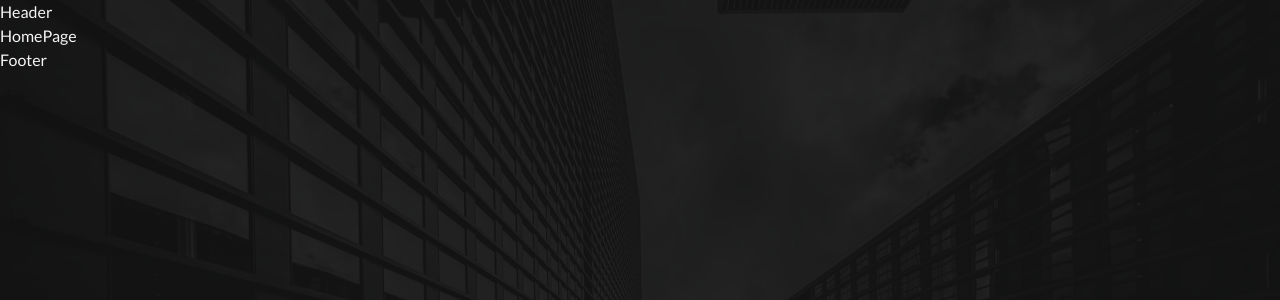
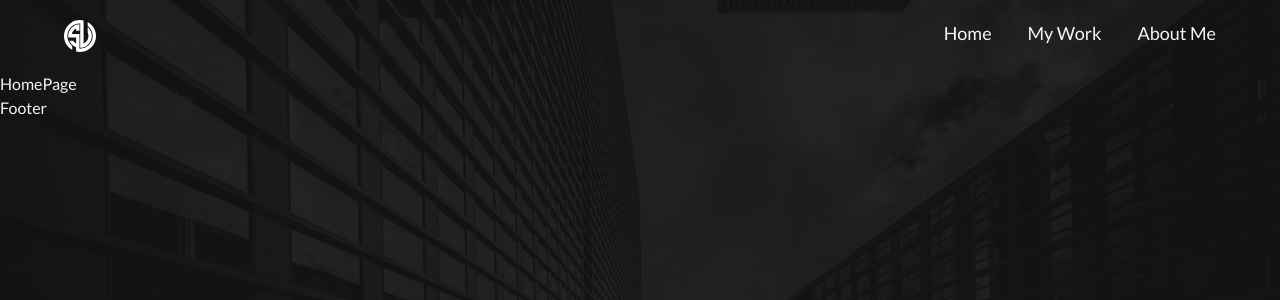
Before and after one commit to sina-byn/My-Portfolio, a React (Create React App) app: page / in a window 1280 px wide. Shown: the top 300 px of the page. Built offline with nearby package versions, Linux system fonts and the light colour scheme.

Commit message:
main: Header - Navbar Added + Responsive

```diff
--- a/src/App.js
+++ b/src/App.js
@@ -8,7 +8,7 @@ import HomePage from "./pages/HomePage";
 
 const App = () => {
   return (
-    <div className='app-container w-full max-w-[1440px] text-light mx-auto'>
+    <div className='app-container w-full max-w-[1400px] text-light mx-auto'>
       <Routes>
         <Route path='/' element={<HomePage />} />
       </Routes>
--- a/src/components/Header.jsx
+++ b/src/components/Header.jsx
@@ -1,9 +1,14 @@
 import React from 'react';
+
+// Importing Components
+import Logo from './Logo';
+import Navbar from './Navbar';
 
 const Header = () => {
     return (
-        <header>
-            Header
+        <header className='flex justify-between h-[10%] px-16 py-5'>
+            <Logo />
+            <Navbar />
         </header>
     );
 };
--- /dev/null
+++ b/src/components/Logo.jsx
@@ -0,0 +1,20 @@
+import React from "react";
+
+const Logo = () => {
+  return (
+    <svg className='w-8 fill-white hover:fill-orangered' xmlns='http://www.w3.org/2000/svg' viewBox='0 0 760 760'>
+      <g id='Layer_2' data-name='Layer 2'>
+        <g id='Layer_1-2' data-name='Layer 1'>
+          <path
+            d='M660,380a282.82,282.82,0,0,1-2,33.55c0,.34-.08.67-.11,1A277.77,277.77,0,0,1,580.05,575.9c-.68.7-1.37,1.4-2.06,2.09q-7.5,7.5-15.45,14.36a278.11,278.11,0,0,1-80,48.36q-8.64,3.4-17.52,6.22a280.28,280.28,0,0,1-80,13V80c-1.67,0-3.34,0-5,0q-6.28,0-12.5.26a299.13,299.13,0,0,0-80,14.27q-6.57,2.13-13,4.55a299.47,299.47,0,0,0-80,45.14q-7.19,5.64-14,11.73a300.88,300.88,0,0,0-72.63,97.6q-3.95,8.47-7.37,17.25a297.22,297.22,0,0,0-16.92,62.75,303.29,303.29,0,0,0-1.72,80c0,.33.07.67.11,1A297.82,297.82,0,0,0,100.5,489.2c.7,1.79,1.41,3.58,2.15,5.35a300.47,300.47,0,0,0,77.85,109.5q6.81,6.08,14,11.73v96q-7.09-4-14-8.24a379.13,379.13,0,0,1-69.2-54.8q-5.53-5.54-10.8-11.26a378,378,0,0,1-70.6-109.5q-7-16.47-12.31-33.39a374.8,374.8,0,0,1-16-80c0-.33-.07-.67-.1-1Q0,396.9,0,380a381.21,381.21,0,0,1,2.81-46.45,374.65,374.65,0,0,1,18.76-80q3.83-10.83,8.33-21.48a378.07,378.07,0,0,1,70.6-109.51q5.27-5.73,10.8-11.26a380,380,0,0,1,69.2-54.8q6.9-4.28,14-8.23a381.49,381.49,0,0,1,80-33.43q6.47-1.87,13-3.5A377.3,377.3,0,0,1,367.5.21Q373.74,0,380,0c1.68,0,3.35,0,5,0a379.42,379.42,0,0,1,80,9.51V561.15a197.45,197.45,0,0,0,17.52-9.34A203.14,203.14,0,0,0,544,494.55a197.8,197.8,0,0,0,33-80c.06-.33.12-.67.17-1a203,203,0,0,0-2.6-80A198,198,0,0,0,562.54,298V167.66q8,6.85,15.45,14.35c.69.69,1.38,1.39,2.06,2.09A280.12,280.12,0,0,1,630,253.55a276.91,276.91,0,0,1,26.22,80A284,284,0,0,1,660,380Z'
+          />
+          <path
+            d='M760,380q0,16.89-1.45,33.55c0,.33-.06.67-.1,1a375.39,375.39,0,0,1-16,80q-5.34,16.92-12.31,33.39a377.9,377.9,0,0,1-70.06,108.9q-5.52,6-11.35,11.86a379.59,379.59,0,0,1-68.65,54.46q-8.61,5.34-17.51,10.21a380,380,0,0,1-80,32.63q-8.7,2.44-17.52,4.46A379.42,379.42,0,0,1,385,760c-1.67,0-3.34,0-5,0q-6.27,0-12.5-.21a377.3,377.3,0,0,1-80-11.13V644.43q-6.57-2.28-13-4.91a278.35,278.35,0,0,1-80-49.77Q188.09,584.08,182,578l-1.51-1.53a279.82,279.82,0,0,1-56.16-81.91H216A203.06,203.06,0,0,0,274.5,550q6.36,4,13,7.44V413.55H102q-1-8.28-1.48-16.66V363.11a281.28,281.28,0,0,1,3.31-29.56,276.91,276.91,0,0,1,26.22-80,280.41,280.41,0,0,1,50.47-70L182,182q6.09-6.09,12.49-11.76a278.1,278.1,0,0,1,80-49.76c4.29-1.76,8.62-3.39,13-4.92a279.37,279.37,0,0,1,80-15.29V253.55h-80v-51q-6.63,3.46-13,7.43A202.77,202.77,0,0,0,225,253.55a198,198,0,0,0-39.64,80H367.5V679.74q6.22.25,12.5.26c1.68,0,3.35,0,5,0a299.91,299.91,0,0,0,80-12.18q8.88-2.61,17.52-5.76a299.2,299.2,0,0,0,80-43.93q9-6.93,17.51-14.54a300.37,300.37,0,0,0,77.3-109q1.39-3.37,2.7-6.78a297.27,297.27,0,0,0,18-73.22c0-.33.08-.67.11-1a303.29,303.29,0,0,0-1.72-80,297.21,297.21,0,0,0-16.37-61.32q-3.64-9.5-7.92-18.68a300.7,300.7,0,0,0-72.08-97.1q-8.47-7.6-17.51-14.54V46.64q8.91,4.86,17.51,10.2A380,380,0,0,1,648.7,111.3q5.82,5.82,11.35,11.86a378.3,378.3,0,0,1,70.06,108.91q4.5,10.65,8.33,21.48a375.23,375.23,0,0,1,18.75,80A381.21,381.21,0,0,1,760,380Z'
+          />
+        </g>
+      </g>
+    </svg>
+  );
+};
+
+export default Logo;
--- /dev/null
+++ b/src/components/Navbar.jsx
@@ -0,0 +1,60 @@
+import React, { useState } from "react";
+import { Link } from "react-router-dom";
+
+const Navbar = () => {
+  const [isMenuShown, setIsMenuShown] = useState(false);
+  const toggleMenuVisibility = () => {
+    setIsMenuShown(!isMenuShown);
+  };
+  return (
+    <>
+      <nav className={`${isMenuShown ? "" : "730:translate-x-full"} 730:h-full 730:fixed 730:top-0 730:right-0 z-10 730:min-w-[25%] 730:bg-[#333] 730:py-0 730:px-[25px] transition-all duration-500 ease-in-out`}>
+        <ul className='nav-list flex items-center gap-x-9 730:h-full 730:flex-col 730:justify-center 730:gap-[30px] 730:relative'>
+          <li className='730:text-center'>
+            <Link
+              to='/'
+              className='animated-link relative text-[18px] 730:text-[1.1rem]'
+            >
+              Home
+            </Link>
+          </li>
+          <li className='730:text-center'>
+            <Link
+              to='/'
+              className='animated-link relative text-[18px] 730:text-[1.1rem]'
+            >
+              My Work
+            </Link>
+          </li>
+          <li className='730:text-center'>
+            <Link
+              to='/'
+              className='animated-link relative text-[18px] 730:text-[1.1rem]'
+            >
+              About Me
+            </Link>
+          </li>
+          <svg
+            className='menu-close-btn hidden 730:block w-[17px] absolute top-[22px] right-[5px] fill-light cursor-pointer hover:fill-orangered'
+            onClick={toggleMenuVisibility}
+            xmlns='http://www.w3.org/2000/svg'
+            viewBox='0 0 320 512'
+          >
+            <path d='M310.6 361.4c12.5 12.5 12.5 32.75 0 45.25C304.4 412.9 296.2 416 288 416s-16.38-3.125-22.62-9.375L160 301.3L54.63 406.6C48.38 412.9 40.19 416 32 416S15.63 412.9 9.375 406.6c-12.5-12.5-12.5-32.75 0-45.25l105.4-105.4L9.375 150.6c-12.5-12.5-12.5-32.75 0-45.25s32.75-12.5 45.25 0L160 210.8l105.4-105.4c12.5-12.5 32.75-12.5 45.25 0s12.5 32.75 0 45.25l-105.4 105.4L310.6 361.4z' />
+          </svg>
+        </ul>
+      </nav>
+      <svg
+        className='menu-show-btn hidden fill-light cursor-pointer 730:block 730:w-[1.5rem]'
+        onClick={toggleMenuVisibility}
+        xmlns='http://www.w3.org/2000/svg'
+        viewBox='0 0 448 512'
+      >
+        <path d='M0 96C0 78.33 14.33 64 32 64H416C433.7 64 448 78.33 448 96C448 113.7 433.7 128 416 128H32C14.33 128 0 113.7 0 96zM0 256C0 238.3 14.33 224 32 224H416C433.7 224 448 238.3 448 256C448 273.7 433.7 288 416 288H32C14.33 288 0 273.7 0 256zM416 448H32C14.33 448 0 433.7 0 416C0 398.3 14.33 384 32 384H416C433.7 384 448 398.3 448 416C448 433.7 433.7 448 416 448z' />
+      </svg>
+      <div onClick={toggleMenuVisibility} className={`${isMenuShown ? "" : "-translate-x-full"} cover hidden 730:block w-full h-full fixed top-0 left-0 bg-cover/50 transition-transform duration-500 ease-in-out cursor-pointer`}></div>
+    </>
+  );
+};
+
+export default Navbar;
--- a/src/index.css
+++ b/src/index.css
@@ -1,6 +1,9 @@
 @tailwind base;
 @tailwind componenets;
 @tailwind utilities;
+
+/* Importing Font from Google-Fonts */
+@import url("https://fonts.googleapis.com/css2?family=Lato:wght@300;400;700;900&display=swap");
 
 /* Font-Faces */
 @font-face {
@@ -16,7 +19,7 @@
   --cover-clr: rgba(20, 20, 20, 0.6);
   --cover-clr-dark: rgba(20, 20, 20, 0.8);
 
-  --ff-main: "lato";
+  --ff-main: "Lato", sans-serif;
 }
 
 /* CSS Reset */
@@ -38,9 +41,10 @@ html {
 }
 
 body {
-  font-family: var(--ff-main);
   background-color: var(--cover-clr-dark);
   position: relative;
+  font-family: var(--ff-main);
+  font-weight: lighter;
 }
 
 body::after {
@@ -65,3 +69,21 @@ ul {
 a {
   text-decoration: none;
 }
+
+/* Utility Classes */
+.animated-link::after {
+  content: "";
+  width: 100%;
+  height: 2px;
+  background: #ff4500;
+  position: absolute;
+  inset: 120% 0;
+  border-radius: 3px;
+  transform: scaleX(0);
+  transition: transform 0.2s linear;
+  transform-origin: center;
+}
+
+.animated-link:hover::after {
+  transform: scaleX(1);
+}
--- a/tailwind.config.js
+++ b/tailwind.config.js
@@ -17,10 +17,10 @@ module.exports = {
       '1030': {'max': '1030px'},
       '800': {'max': '800px'},
       '768': {'max': '768px'},
-      '730': {'max': '730'},
-      '600': {'max': '600'},
-      '500': {'max': '500'},
-      '360': {'max': '360'},
+      '730': {'max': '730px'},
+      '600': {'max': '600px'},
+      '500': {'max': '500px'},
+      '360': {'max': '360px'},
     }
   },
   plugins: [],
```
